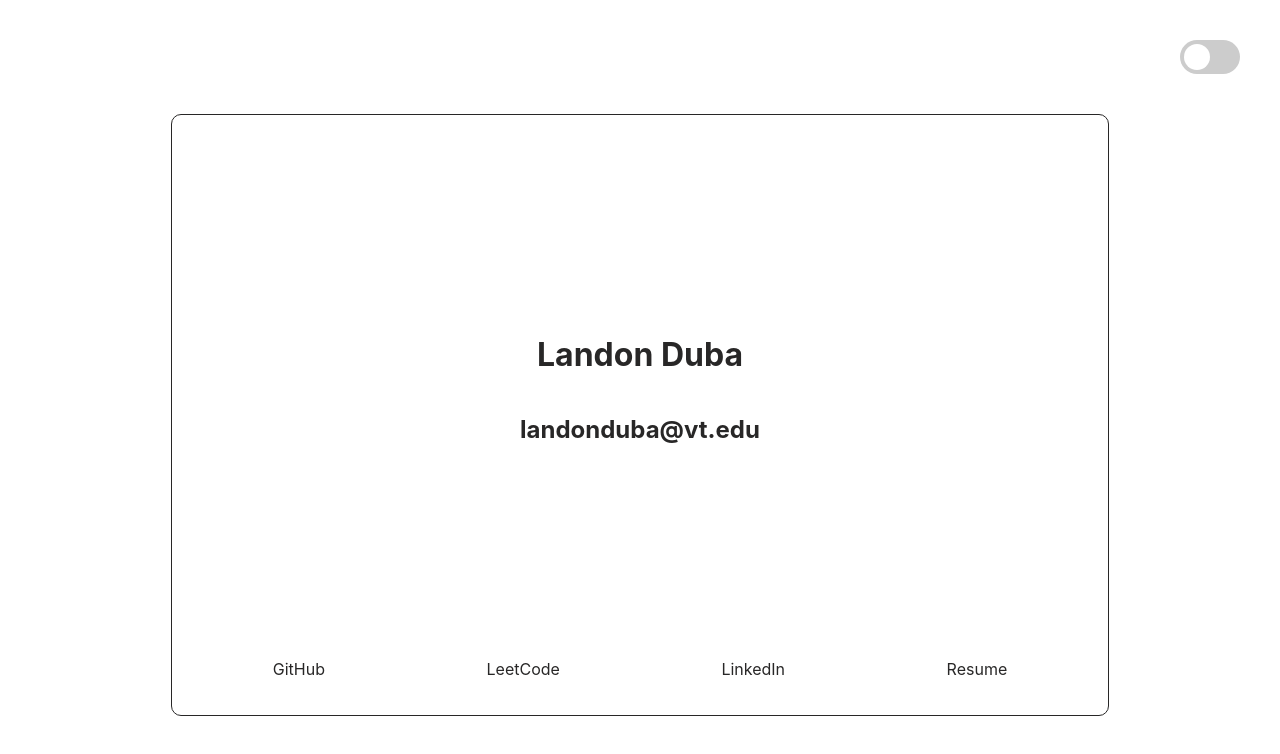
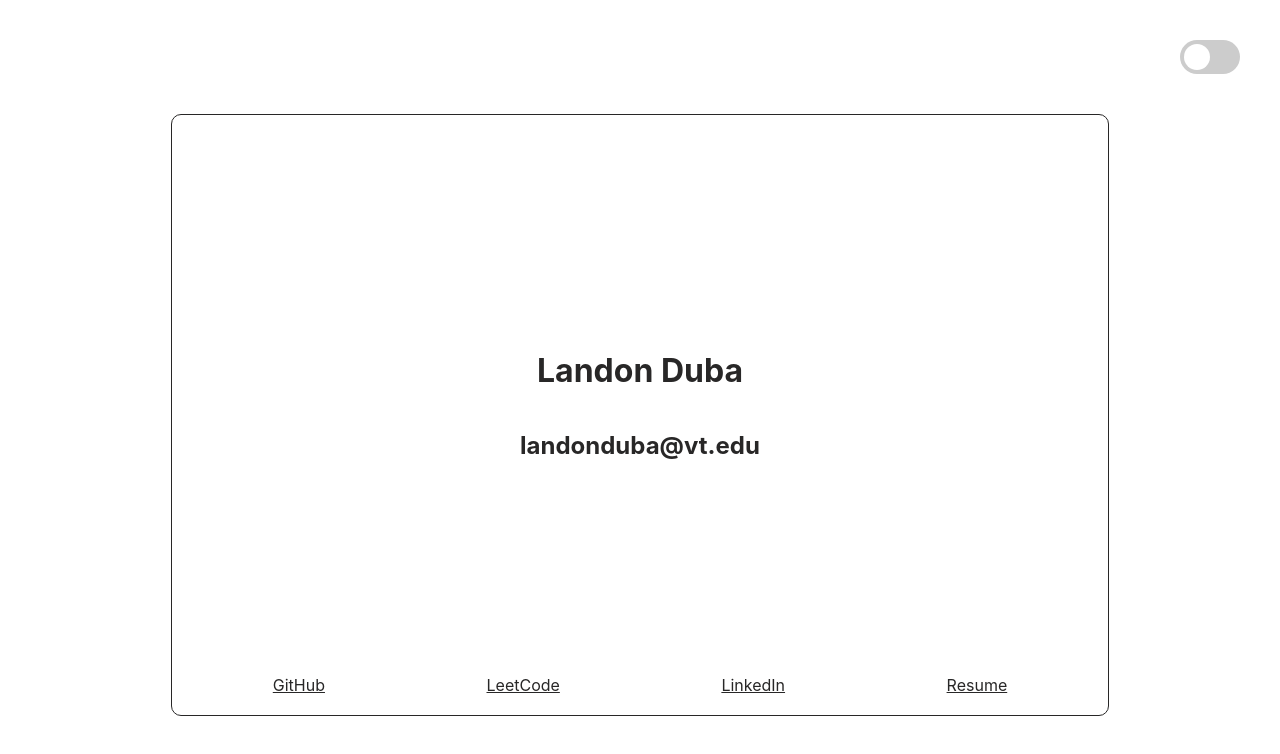
Before and after one commit to landonDuba/Landon-Duba-V2, a React (Create React App) app: page / in a window 1280 px wide. Shown: the top 754 px of the page. Built offline with nearby package versions, Linux system fonts and the light colour scheme.

Commit message:
main landing card complete w/ links and toggle

```diff
--- a/src/components/Card.css
+++ b/src/components/Card.css
@@ -28,3 +28,7 @@
     justify-content: space-around;
     align-items: flex-end;
 }
+
+.links a {
+    color: var(--text)
+}
--- a/src/components/Card.js
+++ b/src/components/Card.js
@@ -2,7 +2,12 @@ import './Card.css';
 
 export function Card() {
 
-    const links = ["GitHub", "LeetCode", "LinkedIn", "Resume"];
+    const links = [
+        {name: "GitHub", link: "https://github.com/landonDuba"},
+        {name: "LeetCode", link: "https://leetcode.com/u/LandonDuba/"},
+        {name: "LinkedIn", link: "https://www.linkedin.com/in/landonduba/"},
+        {name: "Resume", link: "/resume.pdf"}
+    ];
 
     return (
         <div className="card-holder">
@@ -13,7 +18,7 @@ export function Card() {
                 </div>
                 <div className='links'>
                     {links.map((link) =>
-                        (<p>{link}</p>)
+                        (<a href={link.link} target="_blank" rel="noopener noreferrer" >{link.name}</a>)
                     )}
                 </div>
             </div>
```
Also changed, not shown: 2 other files (tests, documents, lock files or other folders).
